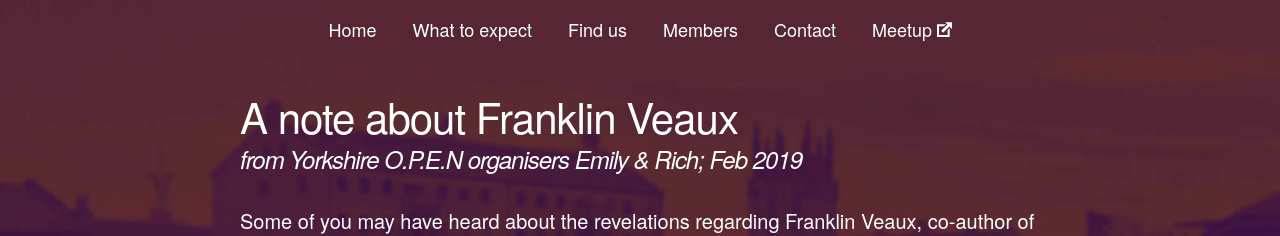
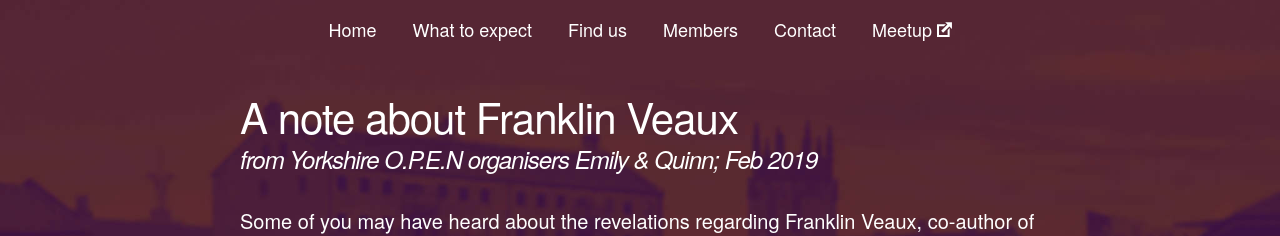
Before and after one commit to pedantic-git/y-open, a Nuxt app: page /notes/on-franklin-veaux in a window 1280 px wide. Shown: the top 236 px of the page. Built offline with nearby package versions, Linux system fonts and the light colour scheme; what vue-jsonp would draw is missing.

Commit message:
Fix deadname

```diff
--- a/package.json
+++ b/package.json
@@ -2,7 +2,7 @@
   "name": "y-open",
   "version": "1.0.0",
   "description": "Yorkshire O.P.E.N website",
-  "author": "Rich Daley <rich@richd.me>",
+  "author": "Quinn Daley <quinn@quinn.mx>",
   "private": true,
   "scripts": {
     "dev": "nuxt",
--- a/pages/notes/on-franklin-veaux.vue
+++ b/pages/notes/on-franklin-veaux.vue
@@ -1,7 +1,7 @@
 <template>
   <main>
     <h2>A note about Franklin Veaux</h2>
-    <h3 class="subtitle">from Yorkshire O.P.E.N organisers Emily &amp; Rich; Feb 2019</h3>
+    <h3 class="subtitle">from Yorkshire O.P.E.N organisers Emily &amp; Quinn; Feb 2019</h3>
     <p>Some of you may have heard about the revelations regarding Franklin Veaux, co-author of <em>More than Two</em> and author of <em>The Game Changer</em>. If you haven’t, <a href="https://medium.com/@fv.survivor.pod/on-light-and-shadow-polyamorys-metoo-411e0275c2fe" title="On Light and Shadow: Polyamory’s #metoo">you can read the blog post here</a>.</p>
     <p>In the past we have consistently recommended his books and blog, and we hosted Franklin and his co-author/partner Eve Rickert to speak at an O.P.E.N event in October 2015.</p>
     <p>The blog post lays out the situation very clearly and articulately, so we won’t recap it in too much depth here. We echo its belief and support of survivors. We also acknowledge that we and many in the O.P.E.N community have gained insights and help from Franklin’s work, and those gains need not be erased.</p>
```
